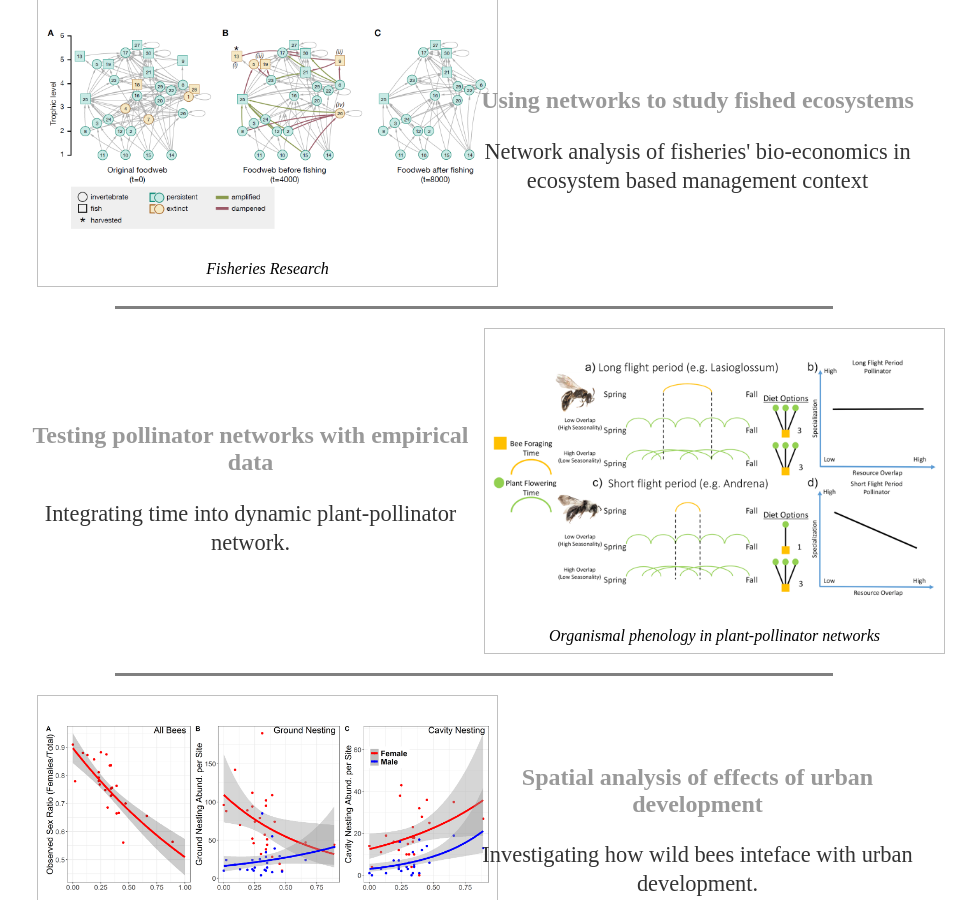
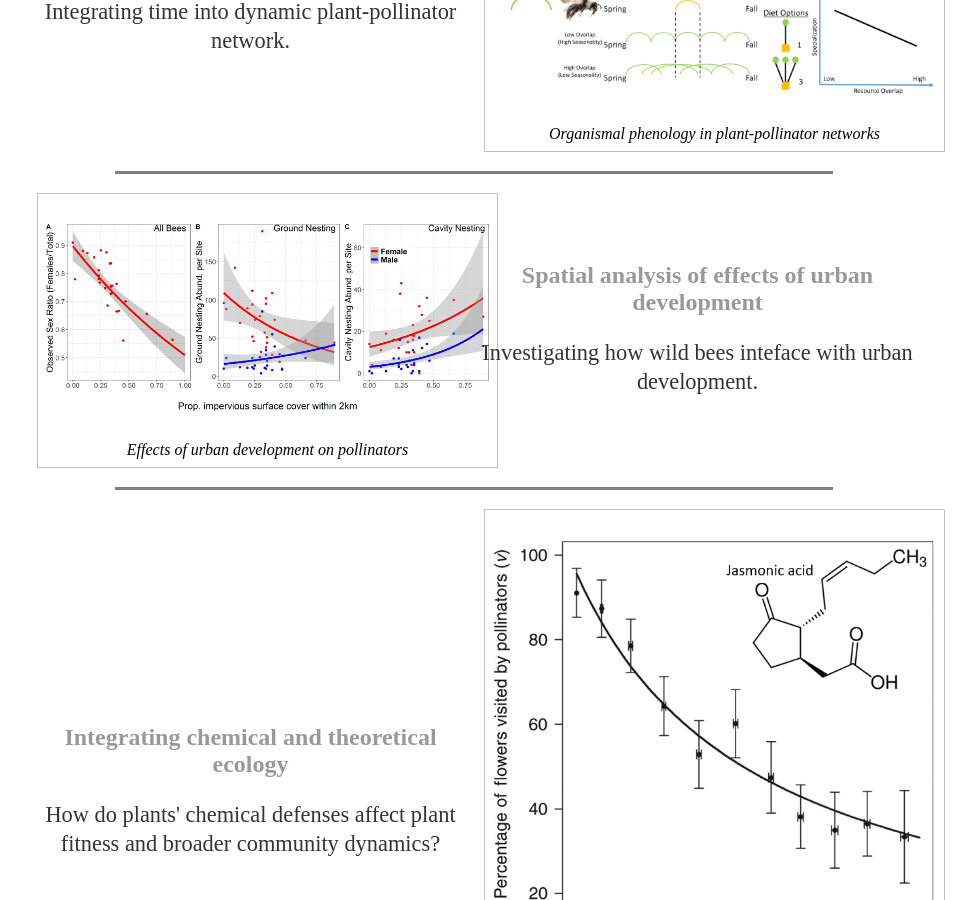
Before and after one commit to prglaum/prglaum.github.io, a Jekyll site: the page built from research/index.html, in a window 1280 px wide and 900 px high, scrolled down 793 px. Shown: the whole window, without its empty margins (166-1142 px from the left). Built offline with Jekyll 4.4.1, drawn with Linux system fonts in a browser that asks for light colours.

Commit message:
Update index.html

```diff
--- a/research/index.html
+++ b/research/index.html
@@ -6,12 +6,6 @@ title: Research Topics
 	<h1>Research Projects </h1>
 	<p>Please see below a thematic list of past and current research. Some have multiple manuscripts associated with them, while others may still be in prep.</p>
 </div><!-- /.blurb -->
-
-<figure>
-		<p><a href="https://prglaum.github.io/research/fisheries/">
-			<img class=scaled src="{{site.url}}/docs/assets/images/fishNetworks.PNG" alt="fishies"></a>
-		<figcaption>Fisheries Research</figcaption>
-</figure>
 
 <!-- Link to fisheries -->
 <div id='container'>
```
